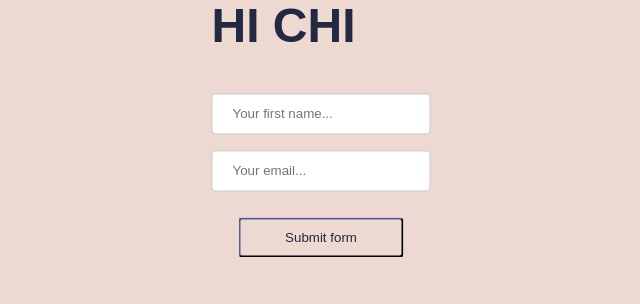
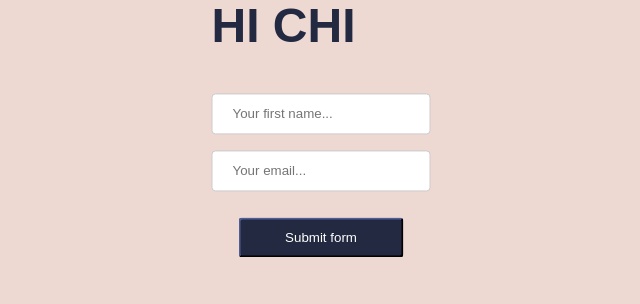
Before and after one commit to theFlawlessHack/web-pepe, a PHP site: page /pepe.html in a window 1280 px wide. Shown: the part 272-576 px from the top of the page, without its empty margins (327-967 px from the left). Run offline with PHP 8.4, Linux system fonts and the light colour scheme; some libraries are stand-ins or nearby versions.

Commit message:
fix form layout

```diff
--- a/pepe.css
+++ b/pepe.css
@@ -32,8 +32,8 @@ button {
     width: 75%;
     height: 3em;
 
-    background-color: #EED8D2;
-    color: #222941;
+    background-color: #222941;
+    color: #FFF;
 
     border-radius: 4px;
     border-color: #222941;
```
